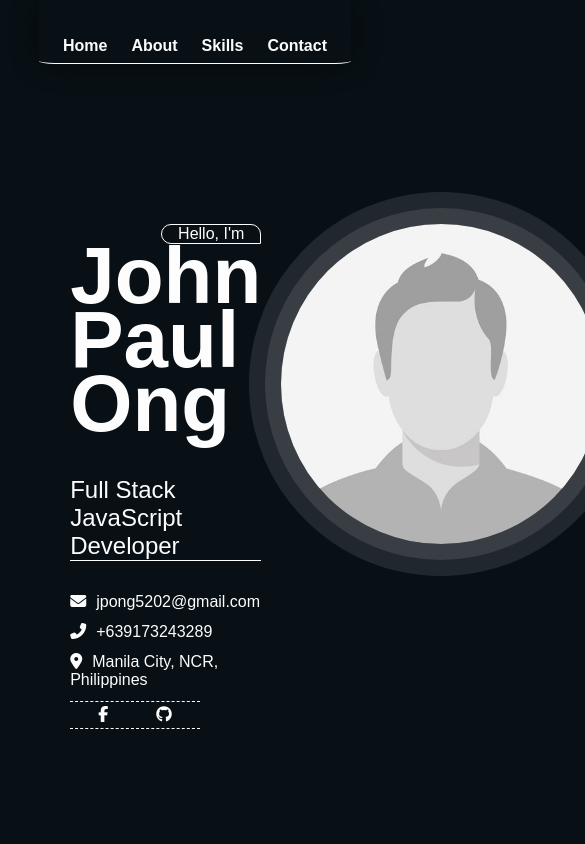
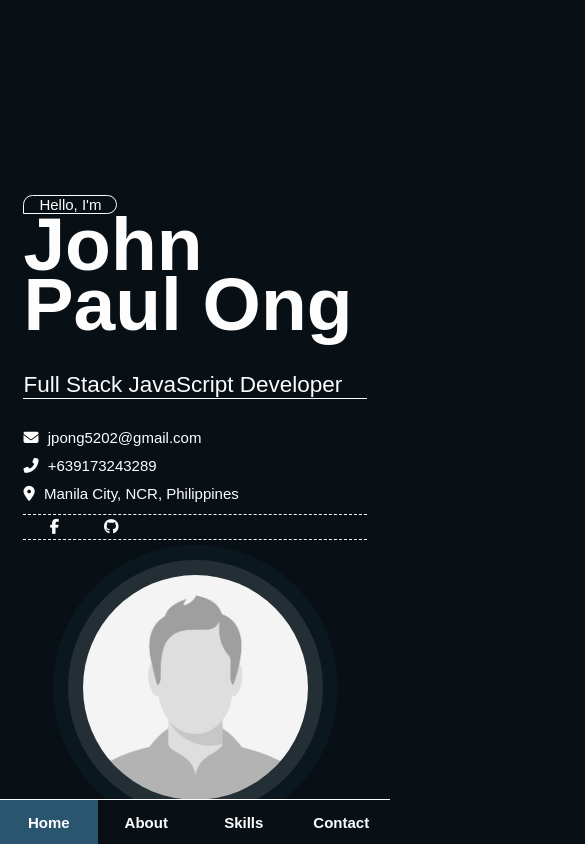
Before and after one commit to jp-ong/my-portfolio, a Next.js app: page / in a window 390 px wide. Shown: the top 844 px of the page, 585 px wide, since content can reach past the window. Built offline with nearby package versions, Linux system fonts and the light colour scheme; a web font is replaced by a local one.

Commit message:
Style mobile responsiveness

```diff
--- a/components/Navbar/index.js
+++ b/components/Navbar/index.js
@@ -1,26 +1,48 @@
 import Link from "next/link";
+import { useState } from "react";
 const Navbar = () => {
+  const [link, setLink] = useState("top");
   return (
     <nav>
       <ul>
         <li>
-          <Link href="#intro">
-            <a>Home</a>
+          <Link href="#">
+            <a
+              className={link === "top" && "active"}
+              onClick={() => setLink("top")}
+            >
+              Home
+            </a>
           </Link>
         </li>
         <li>
           <Link href="#about">
-            <a>About</a>
+            <a
+              className={link === "about" && "active"}
+              onClick={() => setLink("about")}
+            >
+              About
+            </a>
           </Link>
         </li>
         <li>
           <Link href="#skills">
-            <a>Skills</a>
+            <a
+              className={link === "skills" && "active"}
+              onClick={() => setLink("skills")}
+            >
+              Skills
+            </a>
           </Link>
         </li>
         <li>
           <Link href="#contact">
-            <a>Contact</a>
+            <a
+              className={link === "contact" && "active"}
+              onClick={() => setLink("contact")}
+            >
+              Contact
+            </a>
           </Link>
         </li>
       </ul>
--- a/styles/AboutSection.module.scss
+++ b/styles/AboutSection.module.scss
@@ -4,6 +4,7 @@ section.aboutSection {
   display: grid;
   grid-template-columns: 0.4fr 0.6fr;
   align-items: flex-start;
+  justify-content: space-evenly;
   gap: 5vw;
 
   & > div {
@@ -30,3 +31,9 @@ section.aboutSection {
     }
   }
 }
+
+@media only screen and (max-width: 768px) {
+  section.aboutSection {
+    grid-template-columns: 1fr;
+  }
+}
--- a/styles/IntroSection.module.scss
+++ b/styles/IntroSection.module.scss
@@ -3,6 +3,7 @@ section.introSection {
   display: grid;
   grid-template-columns: 0.6fr 0.4fr;
   align-items: flex-start;
+  justify-content: space-evenly;
   gap: 5vw;
 
   & > div {
@@ -34,9 +35,9 @@ section.introSection {
 
         background-color: $bg;
         border: solid 1px;
-        border-radius: 0.75em 0.75em 0 0.75em;
+        border-radius: 0.75em 0.75em 0.75em 0;
 
-        align-self: flex-end;
+        align-self: flex-start;
         display: flex;
         align-items: center;
       }
@@ -55,7 +56,7 @@ section.introSection {
     }
 
     & > .links {
-      width: fit-content;
+      width: 100%;
       padding: 0.25em;
       border-top: dashed 1px;
       border-bottom: dashed 1px;
@@ -106,10 +107,21 @@ section.introSection {
       opacity: 0.1;
     }
     &::before {
-      box-shadow: 0 0 0em 2em $fg;
+      box-shadow: 0 0 0em 2em $trim;
     }
     &::after {
       box-shadow: 0 0 0em 1em $fg;
     }
   }
 }
+
+@media only screen and (max-width: 768px) {
+  section.introSection {
+    grid-template-columns: 1fr;
+    & > .image {
+      margin-top: 1em;
+      width: 15em;
+      height: 15em;
+    }
+  }
+}
--- a/styles/SkillsSection.module.scss
+++ b/styles/SkillsSection.module.scss
@@ -32,3 +32,19 @@ section.skillsSection {
     }
   }
 }
+
+@media only screen and (max-width: 1080px) {
+  section.skillsSection {
+    & > .grid {
+      grid-template-columns: repeat(5, 1fr);
+    }
+  }
+}
+
+@media only screen and (max-width: 768px) {
+  section.skillsSection {
+    & > .grid {
+      grid-template-columns: repeat(4, 1fr);
+    }
+  }
+}
--- a/styles/_config.scss
+++ b/styles/_config.scss
@@ -3,3 +3,4 @@ $soft: proxima-soft, sans-serif;
 
 $bg: #081015;
 $fg: #fdfdfe;
+$trim: hsl(203, 45%, 30%);
--- a/styles/globals.scss
+++ b/styles/globals.scss
@@ -8,7 +8,6 @@ body {
   background-color: $bg;
   color: $fg;
   font-family: $soft;
-  border-color: $fg;
 }
 
 a {
@@ -23,8 +22,9 @@ a {
 }
 
 main {
-  width: 70vw;
-  margin: 0 auto;
+  width: auto;
+  margin: 0 5vw;
+  border-color: inherit;
 }
 
 img {
@@ -35,34 +35,47 @@ img {
 }
 
 nav {
-  position: sticky;
-  top: 0;
-  background-color: $bg;
-  border-bottom: solid 1px $fg;
-  border-radius: 0 0 5% 5%;
-  box-shadow: 0 0 2rem -0.5rem black;
+  position: fixed;
+  bottom: 0;
 
-  width: 80vw;
-  height: 4rem;
-  margin: 0 auto;
-  padding-bottom: 0.5em;
+  width: 100vw;
+  height: 3rem;
 
   font-family: $nova;
   font-weight: 600;
   z-index: 10;
+  background-color: $bg;
+  border-color: $fg;
+  color: $fg;
+  transition: 125ms;
 
-  ul {
+  & > ul {
     height: 100%;
     list-style: none;
 
     display: flex;
-    align-items: flex-end;
-    justify-content: space-evenly;
     flex-flow: row nowrap;
+    border-color: inherit;
 
-    li {
-      &.active {
-        text-decoration: underline solid 5px $fg;
+    & > li {
+      width: 100%;
+      height: 100%;
+      border-color: inherit;
+      & > a {
+        width: 100%;
+        height: 100%;
+        display: flex;
+        align-items: center;
+        justify-content: center;
+        border-top: solid 1px;
+        border-color: inherit;
+        background-color: inherit;
+        color: inherit;
+        transition: 125ms;
+        &:hover,
+        &.active {
+          background-color: $trim;
+        }
       }
     }
   }
@@ -89,3 +102,41 @@ h3 {
   line-height: 1.75rem;
   font-weight: 300;
 }
+
+@media only screen and (max-width: 1080px) {
+  html {
+    font-size: 1.5vw;
+  }
+}
+
+@media only screen and (max-width: 768px) {
+  html {
+    font-size: 15px;
+  }
+  section {
+    padding: 3rem 1vw;
+    margin: 10rem 0;
+  }
+}
+
+@media only screen and (max-width: 360px) {
+  html {
+    font-size: 14px;
+  }
+
+  h1 {
+    font-size: 3.5rem;
+  }
+
+  h2 {
+    font-size: 2.5rem;
+  }
+
+  h3 {
+    font-size: 1.25rem;
+  }
+  section {
+    padding: 1rem 1vw;
+    margin: 1em 0 5rem;
+  }
+}
```
